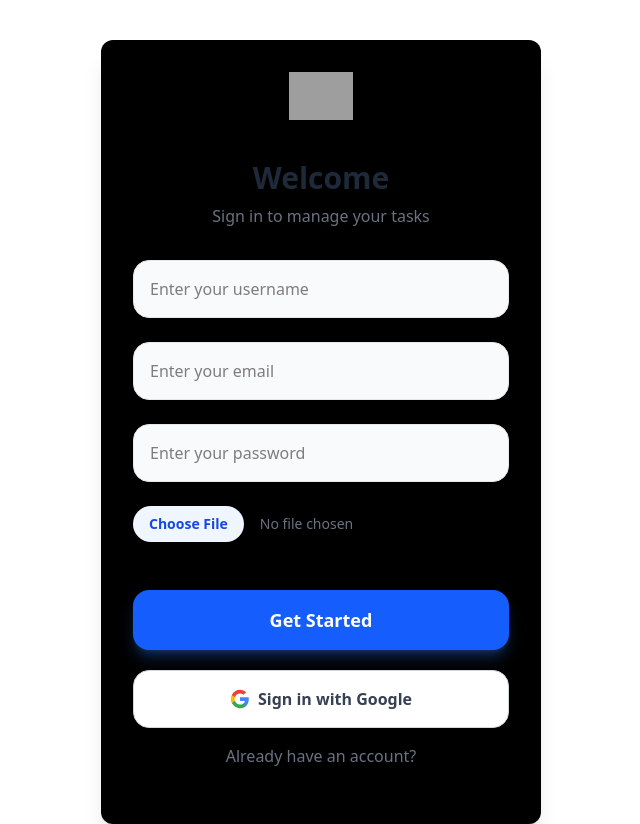
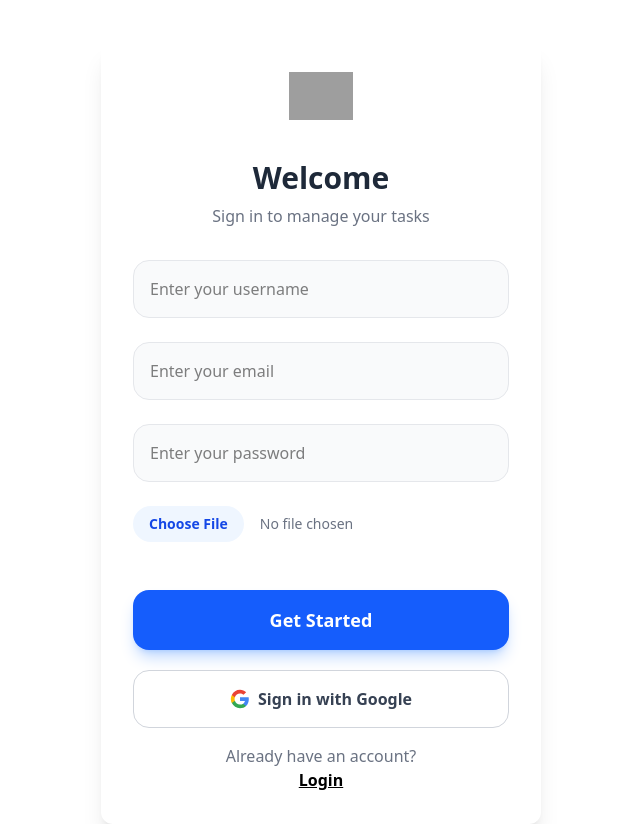
Before and after one commit to krirat/ceivoice, a React (Vite) app in the folder frontend/: page /signup in a window 1280 px wide. Shown: the whole page, without its empty margins (319-959 px from the left). Built offline with nearby package versions, Linux system fonts and the light colour scheme; no server answers; grey boxes are pictures that could not be loaded.

Commit message:
edit signup

```diff
--- a/frontend/src/components/Signup.jsx
+++ b/frontend/src/components/Signup.jsx
@@ -78,7 +78,7 @@ function Signup() {
     return (
         // flex-col justify-center: Centers content vertically
         <div className='flex justify-center'>
-        <div className="mt-10 w-110 p-8 flex flex-col justify-center h-full rounded-xl shadow-xl bg-black">
+        <div className="mt-10 w-110 p-8 flex flex-col justify-center h-full rounded-xl shadow-xl">
             <div className="flex justify-center mb-10">
                {/* Logo centering */}
                <img src={CEI_LOGO_URL} alt="CEi Logo" className="h-12 object-contain" />
```
